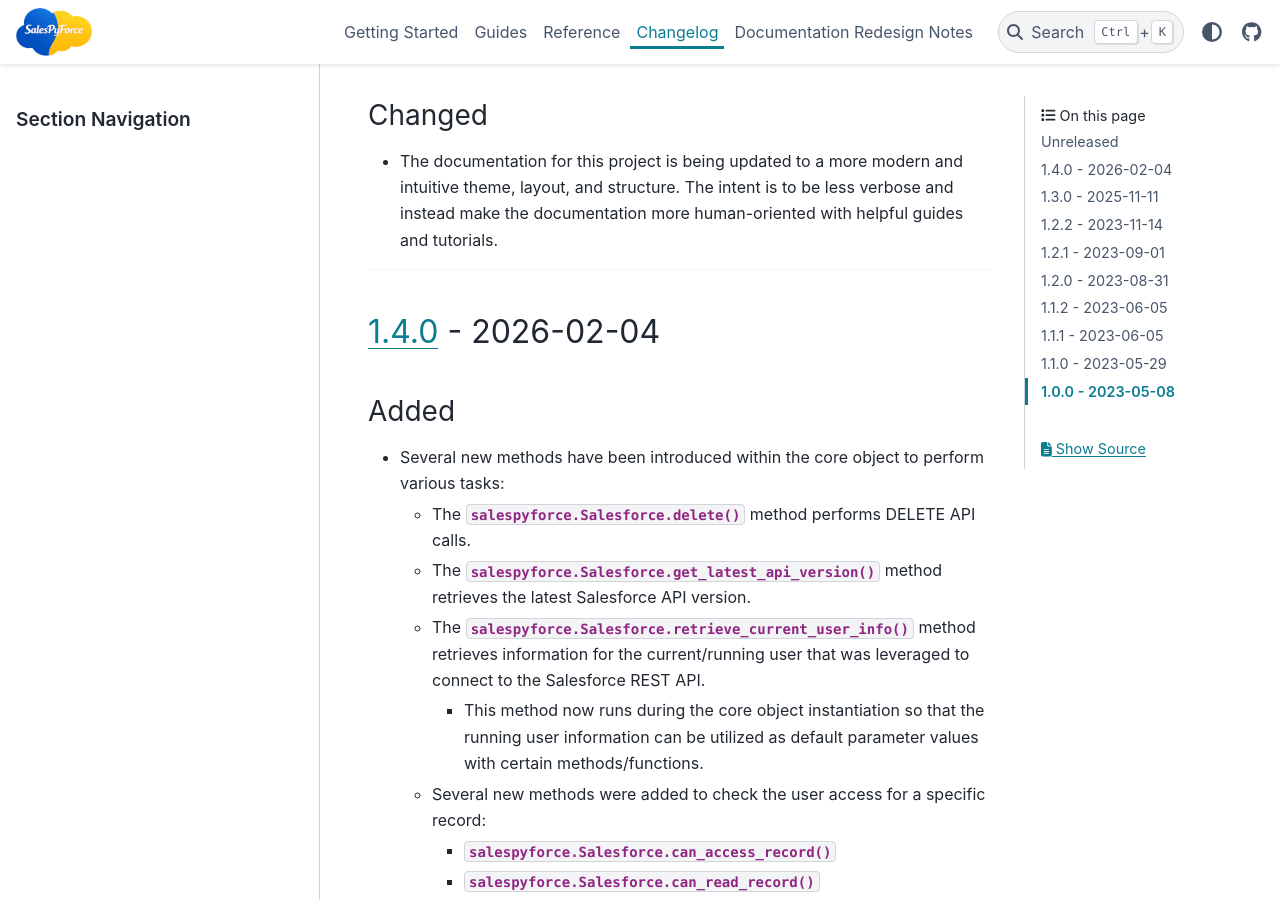
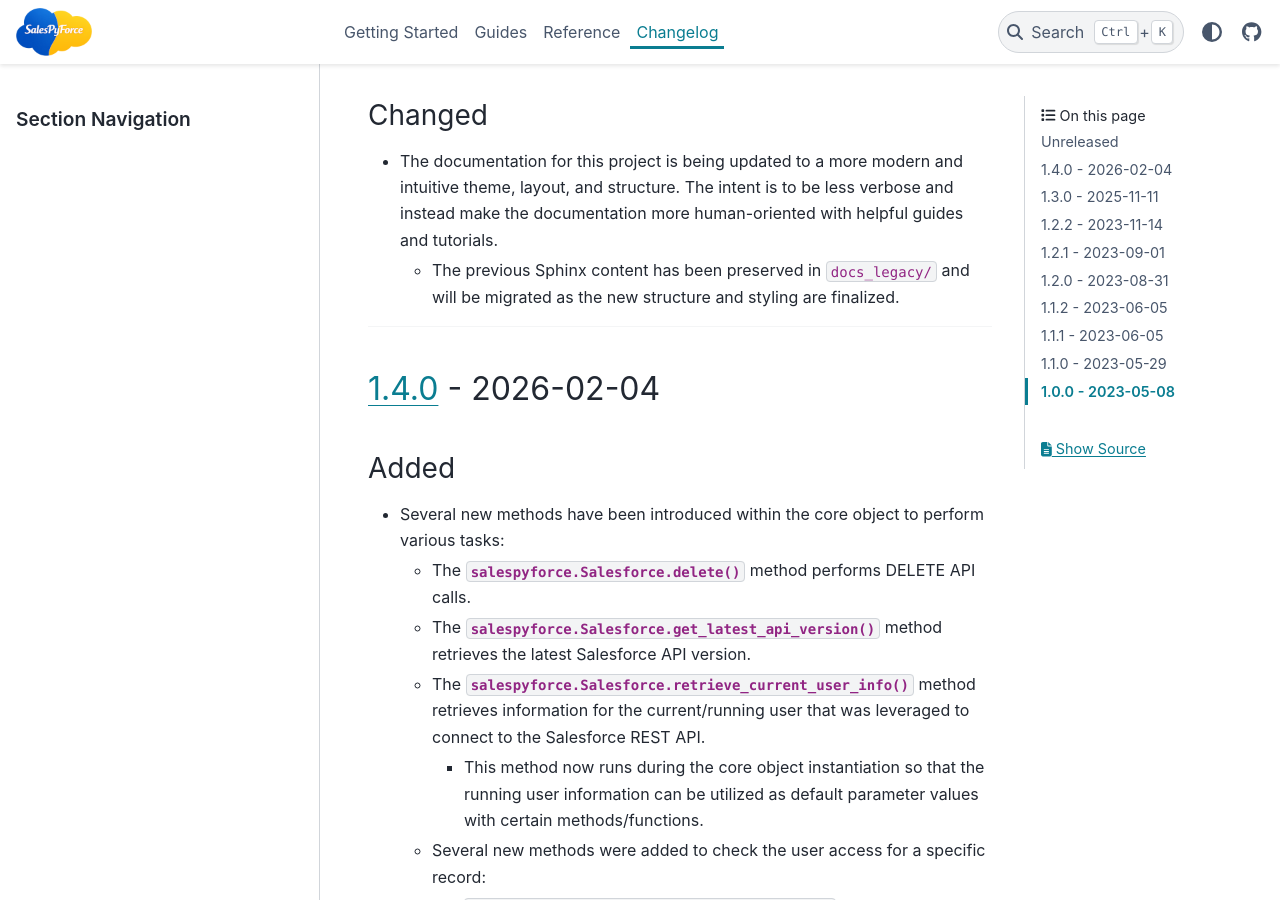
Before and after one commit to jeffshurtliff/salespyforce, a Sphinx documentation site: the page built from docs/CHANGELOG.md, in a window 1280 px wide and 900 px high, scrolled down 379 px. Built offline with Sphinx 7.4.7 and the PyData theme 0.15.4, drawn with Linux system fonts in a browser that asks for light colours; some of the changed text lies outside the part shown.

Commit message:
Merged docs/doc-redesign-notes.rst into CHANGELOG.md (#12)

```diff
--- a/docs/CHANGELOG.md
+++ b/docs/CHANGELOG.md
@@ -16,6 +16,8 @@
 - The documentation for this project is being updated to a more modern and intuitive theme,
   layout, and structure. The intent is to be less verbose and instead make the documentation
   more human-oriented with helpful guides and tutorials.
+    - The previous Sphinx content has been preserved in `docs_legacy/` and will be migrated
+      as the new structure and styling are finalized.
 
 ---
 (relnotes-1.4.0)=
```
Also changed, not shown: docs/doc-redesign-notes.rst (deleted, +0 -12 lines), docs/index.rst (+0 -8 lines).
